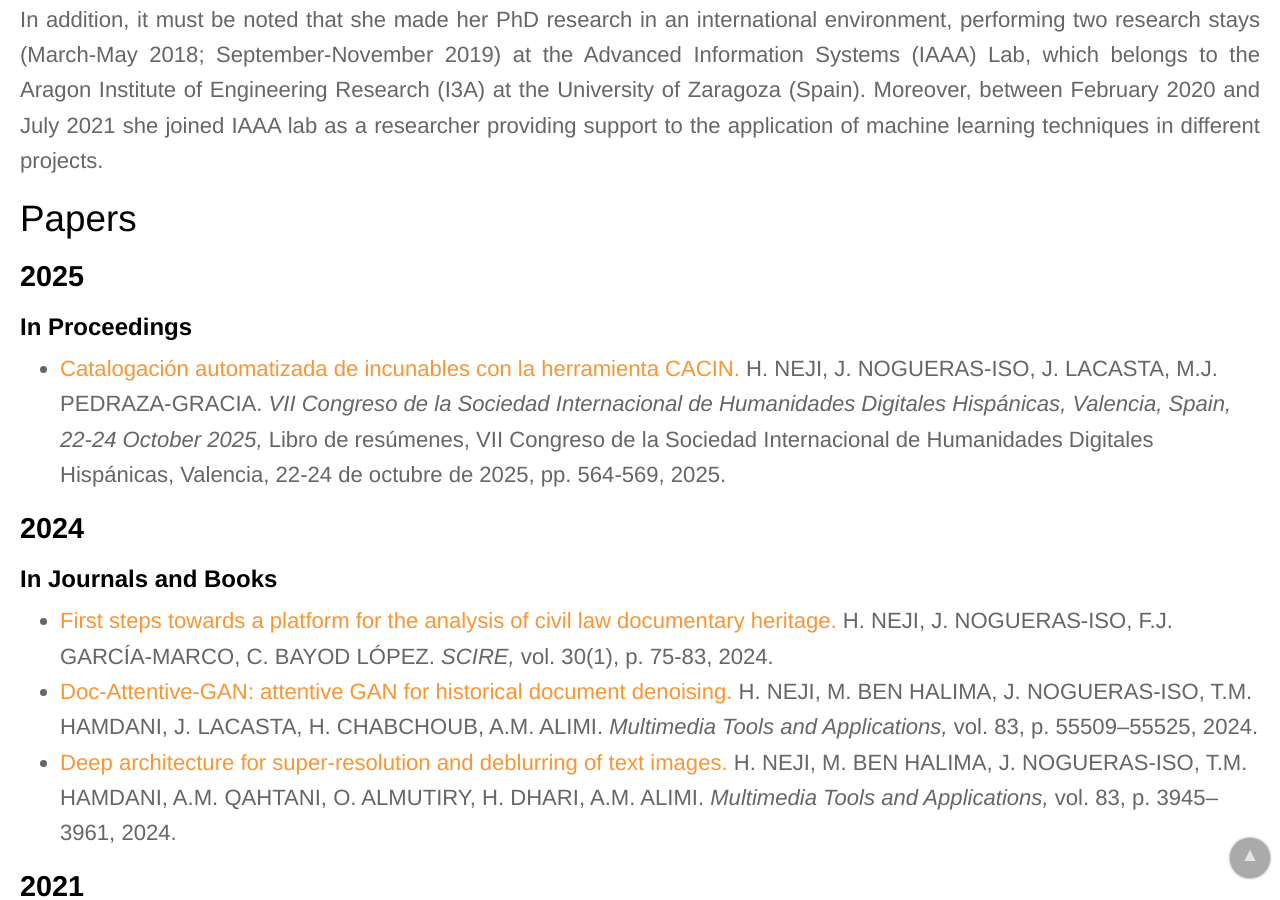
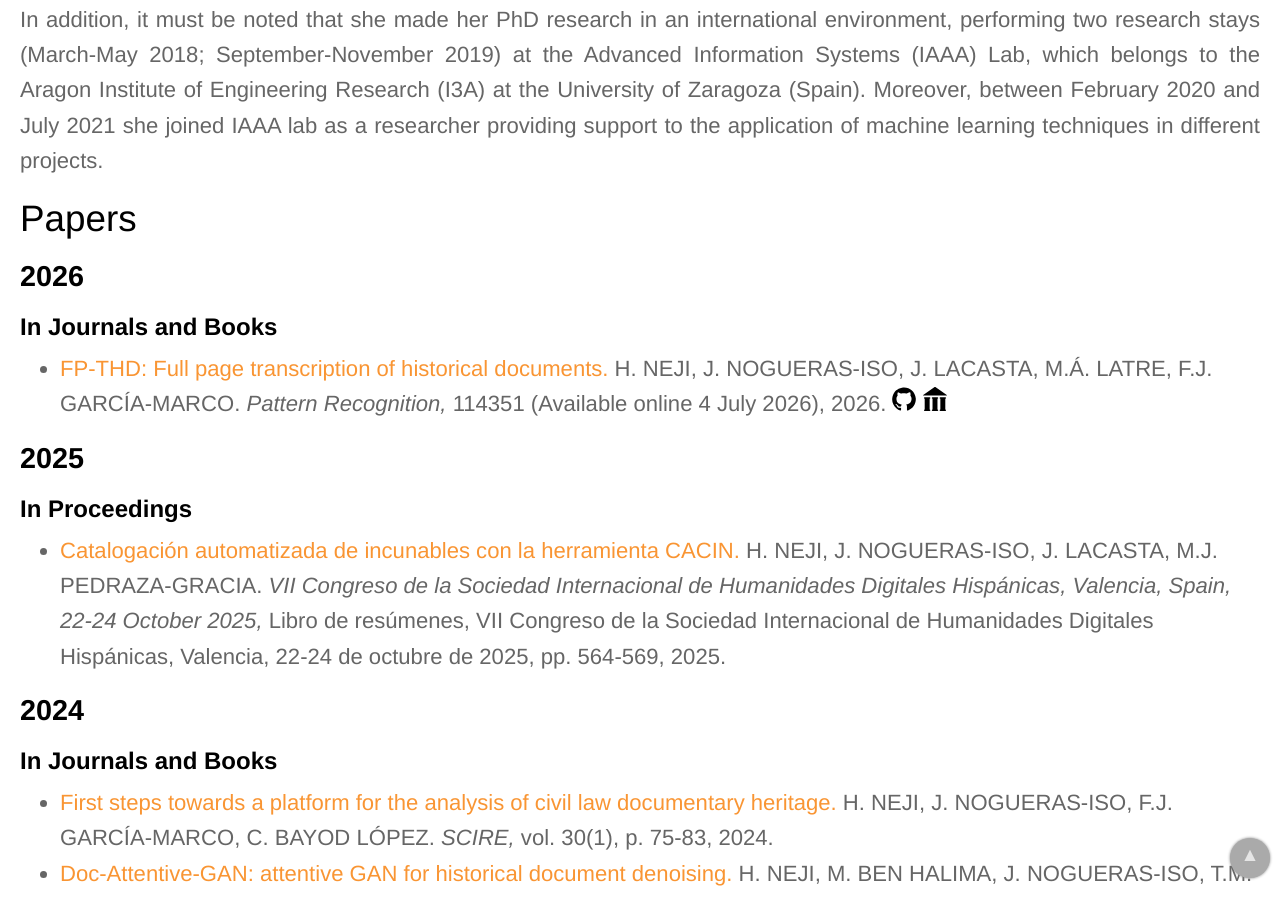
Before and after one commit to IAAA-Lab/IAAA-Lab.github.io, a Jekyll site: the page built from _staff/neji.md, in a window 1280 px wide and 900 px high, scrolled down 985 px. Built offline with Jekyll 4.4.1, drawn with Linux system fonts in a browser that asks for light colours.

Commit message:
Add new paper and update publication detail
Added new paper entry for 'FP-THD: Full page transcription of historical documents' and updated publication detail for an existing entry.

```diff
--- a/_data/papers.yml
+++ b/_data/papers.yml
@@ -1,12 +1,22 @@
 # Importante: dentro de este fichero los artículos tienen que estar ordenados por año
 # (los más recientes primero) y dentro de cada año primero van los libros, luego los
 # artículos de revista y capítulos de libro y finalmente los artículos de congreso
+# -------------------
+- title: "FP-THD: Full page transcription of historical documents"
+  url: https://doi.org/10.1016/j.patcog.2026.114351
+  authors: H. NEJI, J. NOGUERAS-ISO, J. LACASTA, M.Á. LATRE, F.J. GARCÍA-MARCO
+  publication: "Pattern Recognition"
+  publication_detail: "114351 (Available online 4 July 2026)"
+  year: 2026
+  doi: 10.1016/j.patcog.2026.114351
+  github_url: https://github.com/Miguel-del-Molino/FP-THD
+  open_repo_url: https://zenodo.org/records/18901631
 # -------------------
 - title: "Quality Issues in Crowdsourced Mapping: Microtask Aggregation in the Humanitarian OpenStreetMap Team Tasking Manager"
   url: https://doi.org/10.1111/tgis.70288
   authors: H. OCHOA-ORTIZ, D.J. HERRERA-MURILLO, B. RE, F.J. LOPEZ-PELLICER, J. NOGUERAS-ISO
   publication: "Transactions in GIS"
-  publication_detail: "Vol. 30(3), e70288"
+  publication_detail: "vol. 30(3), e70288"
   year: 2026
   doi: 10.1111/tgis.70288
 # -------------------
@@ -37,9 +47,6 @@
   doi: 10.1016/j.eswa.2025.129822
   alt_pdf_url: https://zaguan.unizar.es/record/163973/files/texto_completo.pdf
 # -------------------
-
-
-
 - title: "A comparison of generalised urban block 3D model variants considering attributes with an influence on urban analyses"
   authors: A. DOMÍNGUEZ-LAPEÑA, R. BÉJAR, A. RUIZ-VARONA
   publication_conference: "29th AGILE Conference on Geographic Information Science. Smart Data: Making geospatial data actionable"
@@ -54,7 +61,6 @@
   year: 2026
   url: https://biblioteca.sistedes.es/entities/art%C3%ADculo/9746f900-8758-4859-8098-37c6a3c220a4
 # -------------------
-
 - title: "A hybrid annotation method and a reference corpus for hiking descriptions"
   authors: A. TAFER, M. GAIO, J. LACASTA
   publication_conference: "GeoExT 2026: Fourth International Workshop on Geographic Information Extraction from Texts at ECIR 2026, April 2, Delft, The Netherlands"
```
